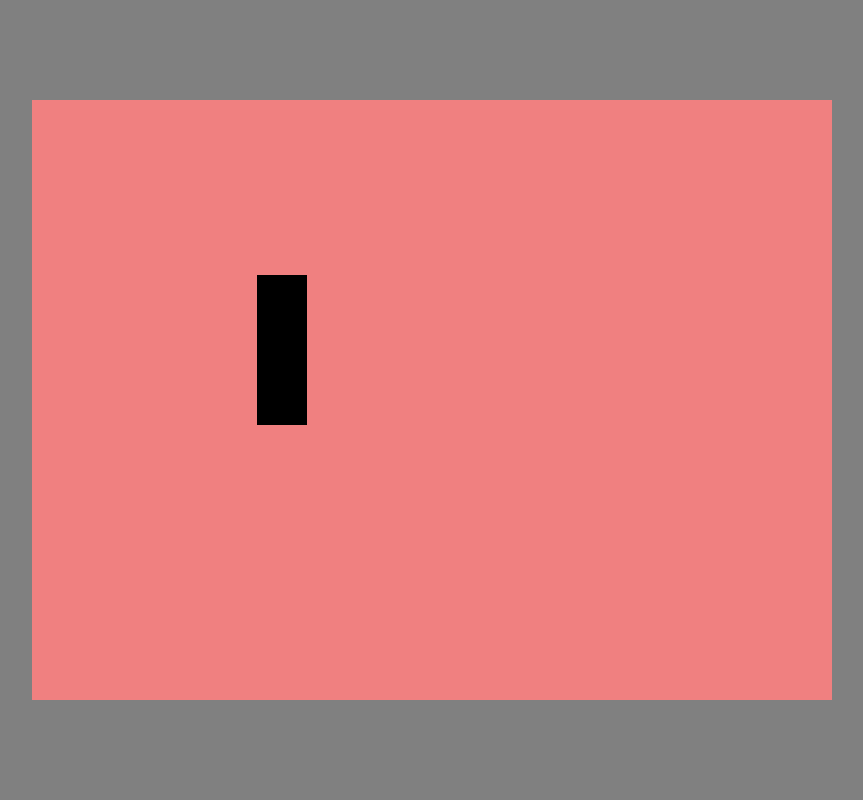
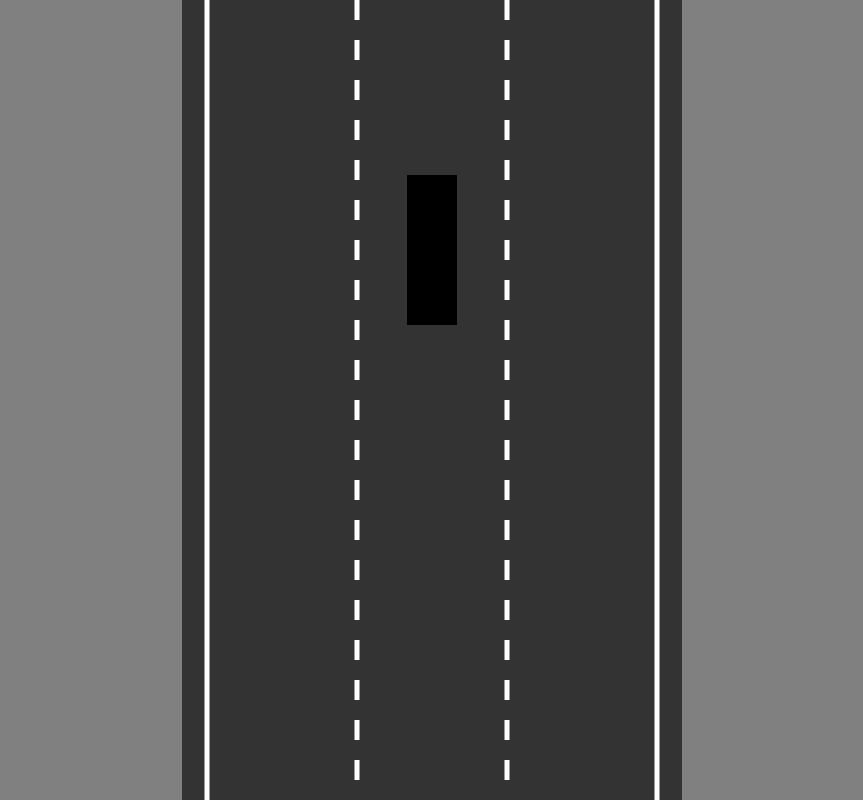
Before and after one commit to pawelos231/AutoRaceAI, a website built with Parcel: page index.html in a window 1280 px wide. Shown: the whole page, without its empty margins (208-1071 px from the left). Built offline with nearby package versions, Linux system fonts and the light colour scheme.

Commit message:
created working road generation

```diff
--- /dev/null
+++ b/src/constants/DefaultValues/EntitiesDimmensions.ts
@@ -0,0 +1,14 @@
+export const CANVAS_HEIGHT = window.innerHeight;
+export const CANVAS_WIDTH = 500;
+
+export const CAR_WIDTH = 50;
+export const CAR_HEIGHT = 150;
+export const CAR_X_POX = 250;
+export const CAR_Y_POS = 250;
+
+//these values are for now only
+
+export const infinity = 10000000;
+
+export const DEFAULT_LANE_COUNT = 3;
+export const DEFAULT_LINE_WIDTH = 5;
--- /dev/null
+++ b/src/constants/DefaultValues/colors.ts
@@ -0,0 +1 @@
+export const WHITE = "white";
--- a/src/constants/EntitiesDimmensions.ts
+++ /dev/null
@@ -1,6 +0,0 @@
-export const CAR_WIDTH = 50;
-export const CAR_HEIGHT = 150;
-export const CAR_X_POX = 250;
-export const CAR_Y_POS = 250;
-
-//these values are for now only
--- a/src/entities/Car.ts
+++ b/src/entities/Car.ts
@@ -12,6 +12,7 @@ export class Car implements CarType {
   friction: number;
   angle: number;
   controls: InputController;
+
   constructor(x: number, y: number, width: number, height: number) {
     this.x = x;
     this.y = y;
@@ -25,7 +26,8 @@ export class Car implements CarType {
 
     this.controls = new InputController();
   }
-  private upDownControlls() {
+
+  private upDownControlls(): void {
     if (this.controls.forward) {
       this.speed += this.acceleration;
     }
@@ -54,9 +56,8 @@ export class Car implements CarType {
     this.x -= Math.sin(this.angle) * this.speed;
     this.y -= Math.cos(this.angle) * this.speed;
   }
-  update() {
-    this.upDownControlls();
 
+  private leftRightControlls() {
     if (this.speed != 0) {
       const flip = this.speed > 0 ? 1 : -1;
       if (this.controls.left) {
@@ -67,7 +68,13 @@ export class Car implements CarType {
       }
     }
   }
-  draw(ctx: CanvasRenderingContext2D) {
+
+  public update(): void {
+    this.upDownControlls();
+    this.leftRightControlls();
+  }
+
+  public draw(ctx: CanvasRenderingContext2D): void {
     ctx.save();
     ctx.translate(this.x, this.y);
     ctx.rotate(-this.angle);
--- /dev/null
+++ b/src/entities/Road.ts
@@ -0,0 +1,60 @@
+import {
+  DEFAULT_LANE_COUNT,
+  infinity,
+} from "../constants/DefaultValues/EntitiesDimmensions";
+import { WHITE } from "../constants/DefaultValues/colors";
+import { lerp } from "../math/lerp";
+import { DEFAULT_LINE_WIDTH } from "../constants/DefaultValues/EntitiesDimmensions";
+
+export class Road {
+  x: number;
+  width: number;
+  laneCount: number;
+  left: number;
+  right: number;
+  top: number;
+  bottom: number;
+  constructor(
+    x: number,
+    width: number,
+    laneCount: number = DEFAULT_LANE_COUNT
+  ) {
+    this.left = x - width / 2;
+    this.right = x + width / 2;
+    this.x = x;
+    this.width = width;
+    this.laneCount = laneCount;
+    this.top = -infinity;
+    this.bottom = infinity;
+  }
+
+  private drawLine(
+    x: number,
+    dashed: boolean = false,
+    ctx: CanvasRenderingContext2D
+  ) {
+    ctx.setLineDash(dashed ? [20, 20] : []);
+    ctx.beginPath();
+    ctx.moveTo(x, this.top);
+    ctx.lineTo(x, this.bottom);
+    ctx.stroke();
+  }
+
+
+  private getLaneCenter(){
+
+  }
+
+  draw(ctx: CanvasRenderingContext2D): void {
+    if (!ctx) return;
+    ctx.lineWidth = DEFAULT_LINE_WIDTH;
+    ctx.strokeStyle = WHITE;
+
+    for (let i = 0; i <= this.laneCount; i++) {
+      const x = lerp(this.left, this.right, i / this.laneCount);
+
+      const shouldBeDashed = i > 0 && i < this.laneCount;
+      this.drawLine(x, shouldBeDashed, ctx);
+    }
+  }
+}
--- /dev/null
+++ b/src/math/lerp.ts
@@ -0,0 +1,3 @@
+export const lerp = (A: number, B: number, t: number): number => {
+  return A + (B - A) * t;
+};
--- a/src/modules/Canvas.ts
+++ b/src/modules/Canvas.ts
@@ -3,26 +3,31 @@ import {
   CAR_WIDTH,
   CAR_X_POX,
   CAR_Y_POS,
-} from ".././constants/EntitiesDimmensions";
+  CANVAS_HEIGHT,
+  CANVAS_WIDTH,
+} from "../constants/DefaultValues/EntitiesDimmensions";
 import { Car } from ".././entities/Car";
 import { TCanvas } from "../types/CarType";
+import { Road } from "../entities/Road";
 
 export class Canvas implements TCanvas {
   private ctx: CanvasRenderingContext2D | null = null;
   private canvas: HTMLCanvasElement | null = null;
   private car: Car;
+  private road: Road;
 
   constructor() {
+    this.initCanvas();
     this.car = new Car(CAR_X_POX, CAR_Y_POS, CAR_WIDTH, CAR_HEIGHT);
-    this.initCanvas();
+    this.road = new Road(this.canvas?.width! / 2, this.canvas?.width! * 0.9);
   }
 
   public initCanvas(): void {
     this.canvas = document.getElementById("canvas") as HTMLCanvasElement | null;
     if (!this.canvas) return;
 
-    this.canvas.width = 800;
-    this.canvas.height = 600;
+    this.canvas.width = CANVAS_WIDTH;
+    this.canvas.height = CANVAS_HEIGHT;
     this.ctx = this.canvas.getContext("2d");
     this.car = new Car(CAR_X_POX, CAR_Y_POS, CAR_WIDTH, CAR_HEIGHT);
     this.car.draw(this.ctx!);
@@ -31,7 +36,9 @@ export class Canvas implements TCanvas {
   public animate(): void {
     this.ctx!.clearRect(0, 0, window.innerWidth, window.innerHeight);
     this.car.update();
+    this.road.draw(this.ctx!);
     this.car.draw(this.ctx!);
+
     requestAnimationFrame(this.animate.bind(this));
   }
 }
--- a/src/types/CarType.ts
+++ b/src/types/CarType.ts
@@ -1,5 +1,6 @@
 export interface CarType {
   draw: (ctx: CanvasRenderingContext2D) => void;
+  update: () => void;
 }
 
 export interface TCanvas {
--- a/style.css
+++ b/style.css
@@ -11,5 +11,5 @@ body {
 }
 
 #canvas {
-    background-color: lightcoral;
+    background-color: #333;
 }
```
